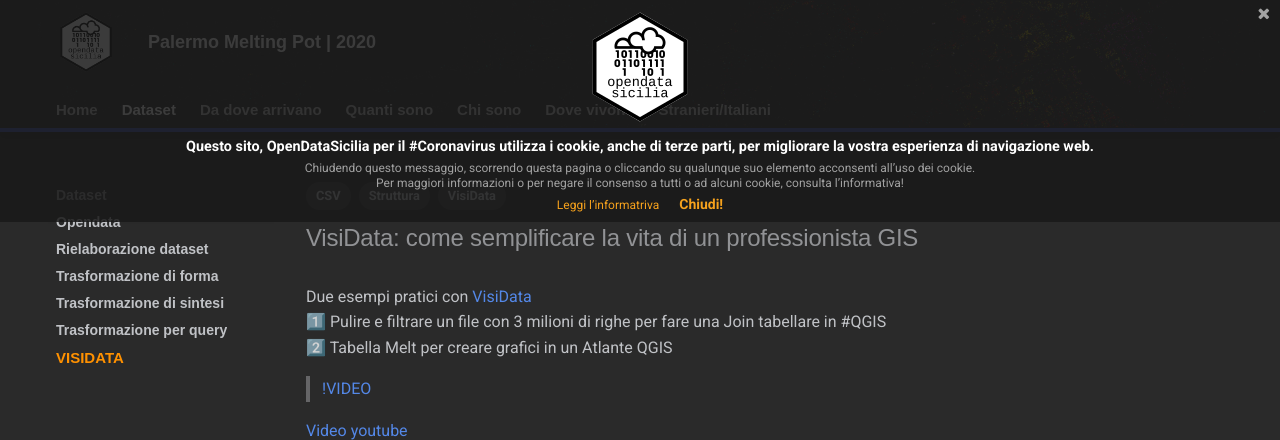
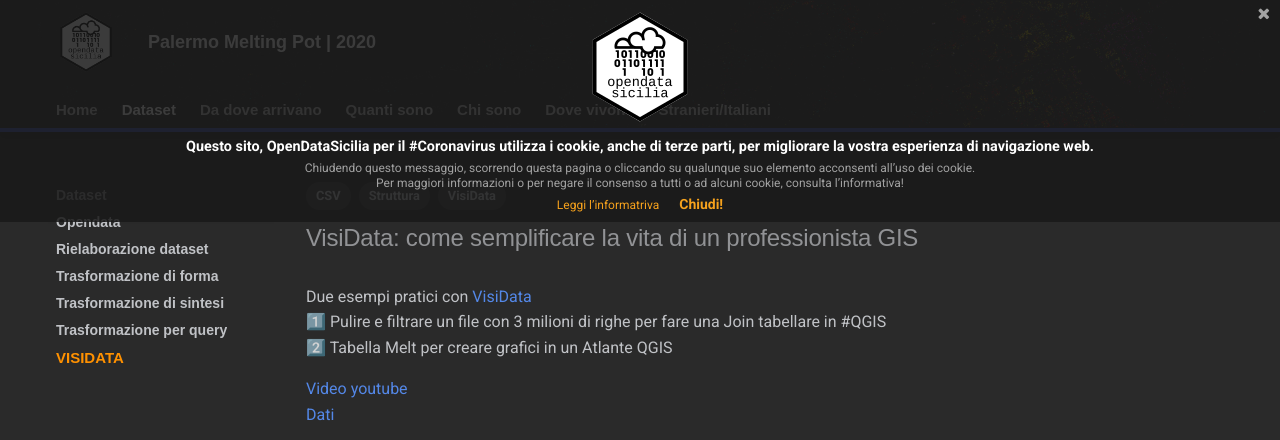
Before and after one commit to opendatasicilia/palermomeltingpot, an MkDocs documentation site: the page built from docs/dati/visidata.md, in a window 1280 px wide and 900 px high, cut to the strip 0-440 px from the top of the window. Built offline with MkDocs 1.6.1 and Material for MkDocs 9.7.7, drawn with Linux system fonts in a browser that asks for light colours; some web fonts are replaced; comment, search, counter and statistics services are not loaded; a style sheet for code colours, icons or effects is not loaded.

Commit message:
Update visidata.md

```diff
--- a/docs/dati/visidata.md
+++ b/docs/dati/visidata.md
@@ -13,8 +13,6 @@
 1️⃣ Pulire e filtrare un file con 3 milioni di righe per fare una Join tabellare in #QGIS<br>
 2️⃣ Tabella Melt per creare grafici in un Atlante QGIS <br>
 
->[!VIDEO](https://www.youtube.com/watch?v=k1AOK3rz8PQ)
-
 [Video youtube](https://www.youtube.com/watch?v=k1AOK3rz8PQ "VisiData&#58; come semplificare la vita di un professionista GIS")<br>
 [Dati](https://github.com/pigreco/visidata-gis#readme "visidata-gis")
 
```
